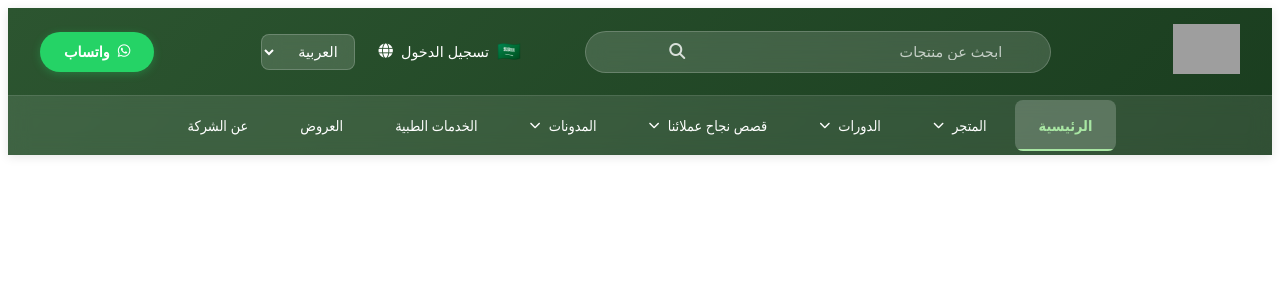
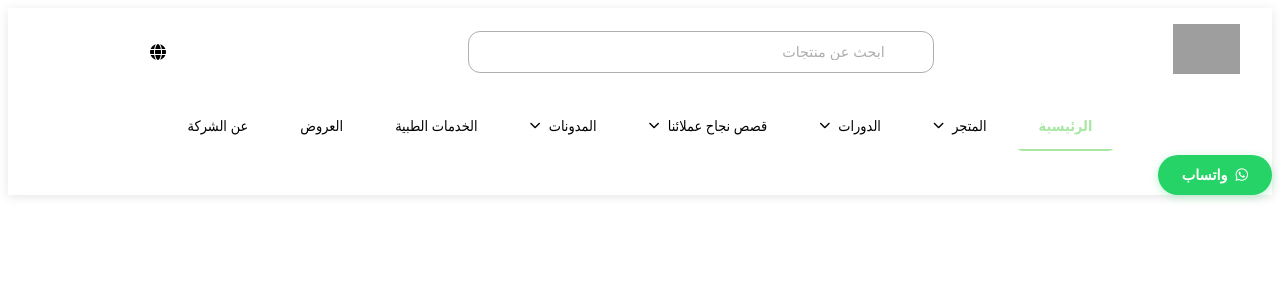
Before and after one commit to semonsaleeb/Rashaka, an Angular app: page / in a window 1280 px wide. Shown: the top 300 px of the page. Built offline with nearby package versions, Linux system fonts and the light colour scheme; grey boxes are pictures that could not be loaded.

Commit message:
header edits 1

```diff
--- a/src/app/header/header.html
+++ b/src/app/header/header.html
@@ -21,21 +21,17 @@
     <!-- Language Selector and Login -->
     <div class="language-selector">
       <button class="lang-btn">
-        <span class="flag-icon">🇸🇦</span>
+        <i class="fa-thin fa-circle-user"></i>
         <span>تسجيل الدخول</span>
+      </button>
         <i class="fas fa-globe"></i>
-      </button>
       <select class="lang-select" [(ngModel)]="selectedLanguage" (change)="onLanguageChange($event)">
         <option value="العربية">العربية</option>
         <option value="English">English</option>
       </select>
     </div>
 
-    <!-- WhatsApp Button -->
-    <button class="whatsapp-btn" (click)="onWhatsAppClick()">
-      <i class="fab fa-whatsapp"></i>
-      <span>واتساب</span>
-    </button>
+
   </div>
 
   <!-- Navigation -->
@@ -52,4 +48,9 @@
       </li>
     </ul>
   </nav>
+   <!-- WhatsApp Button -->
+    <button class="whatsapp-btn" (click)="onWhatsAppClick()">
+      <i class="fab fa-whatsapp"></i>
+      <span>واتساب</span>
+    </button>
 </header>
--- a/src/app/header/header.scss
+++ b/src/app/header/header.scss
@@ -1,6 +1,6 @@
 .header {
-  background: linear-gradient(135deg, #2c5530 0%, #1a3d1f 100%);
-  color: white;
+  background: white;
+  color: #000000;
   font-family: 'Segoe UI', Tahoma, Geneva, Verdana, sans-serif;
   direction: rtl;
   box-shadow: 0 2px 10px rgba(0, 0, 0, 0.1);
@@ -36,24 +36,21 @@
 .search-input {
   width: 100%;
   padding: 0.75rem 3rem 0.75rem 1rem;
-  border: none;
-  border-radius: 25px;
+  border: 1px;
+  border-radius: 12px;
   font-size: 0.9rem;
   direction: rtl;
-  background: rgba(255, 255, 255, 0.15);
-  color: white;
-  backdrop-filter: blur(10px);
-  border: 1px solid rgba(255, 255, 255, 0.2);
-  transition: all 0.3s ease;
+  background: white;
+  color: #AEAEAE;
+  border: 1px solid #AEAEAE;
 }
 
 .search-input::placeholder {
-  color: rgba(255, 255, 255, 0.7);
+  color: #AEAEAE;
 }
 
 .search-input:focus {
   outline: none;
-  background: rgba(255, 255, 255, 0.25);
   border-color: rgba(255, 255, 255, 0.4);
 }
 
@@ -158,9 +155,9 @@
 }
 
 .navigation {
-  background: rgba(255, 255, 255, 0.1);
-  backdrop-filter: blur(10px);
-  border-top: 1px solid rgba(255, 255, 255, 0.1);
+  background: white;
+  border-top: 1px solid white;
+
 }
 
 .nav-list {
@@ -174,11 +171,12 @@
 }
 
 .nav-item {
+    color: #000000;
   position: relative;
 }
 
 .nav-item.active .nav-link {
-  background: rgba(255, 255, 255, 0.2);
+  background: white;
   color: #a8e6a3;
   font-weight: 600;
 }
@@ -188,7 +186,7 @@
   align-items: center;
   gap: 0.5rem;
   padding: 1rem 1.5rem;
-  color: white;
+  color: #000000;
   text-decoration: none;
   transition: all 0.3s ease;
   font-size: 0.9rem;
@@ -197,7 +195,7 @@
 }
 
 .nav-link:hover {
-  background: rgba(255, 255, 255, 0.15);
+  background: white;
   color: #a8e6a3;
   transform: translateY(-1px);
 }
```
